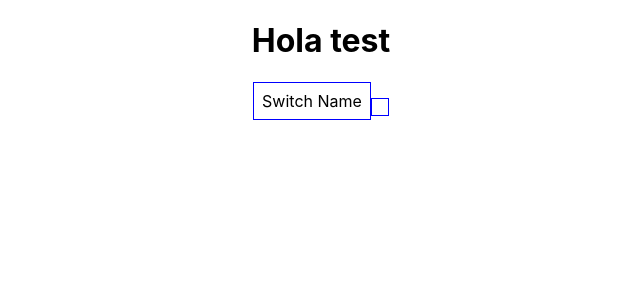
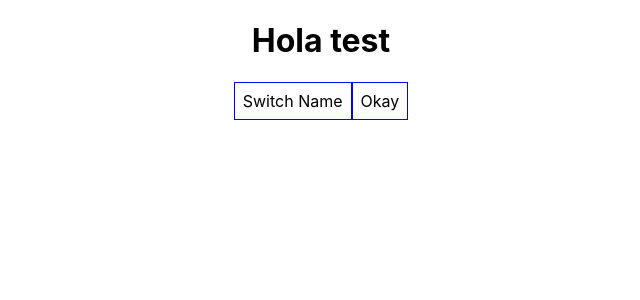
Before and after one commit to rodriguezandrade/React-Redux-Complete-Guide, a React (Create React App) app: page / in a window 1280 px wide. Shown: the top 300 px of the page, without its empty margins (319-959 px from the left). Built offline with nearby package versions, Linux system fonts and the light colour scheme.

Commit message:
Minor fixes

```diff
--- a/src/App.js
+++ b/src/App.js
@@ -117,7 +117,7 @@ class App extends Component {
 
         <button
           style={this.style}
-          onClick={this.togglePersonsHandler} />
+          onClick={this.togglePersonsHandler}>Okay</button>
         {persons}
       </div >
     );
```
